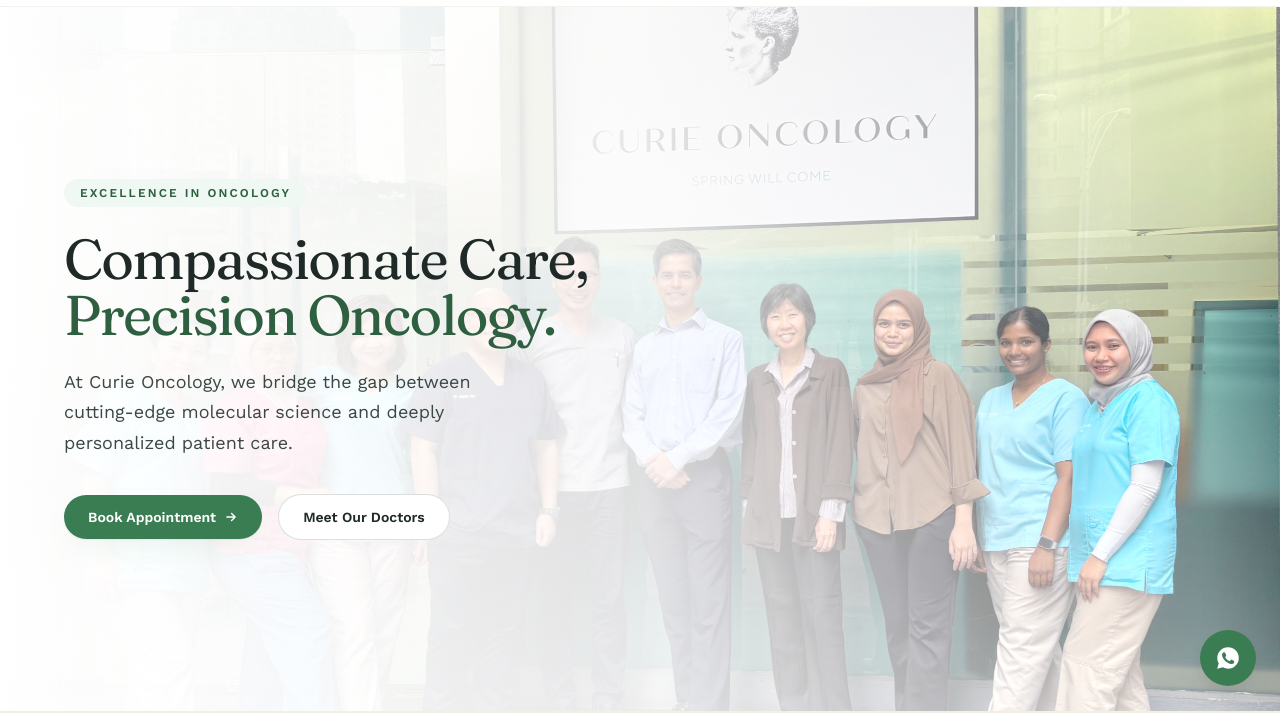
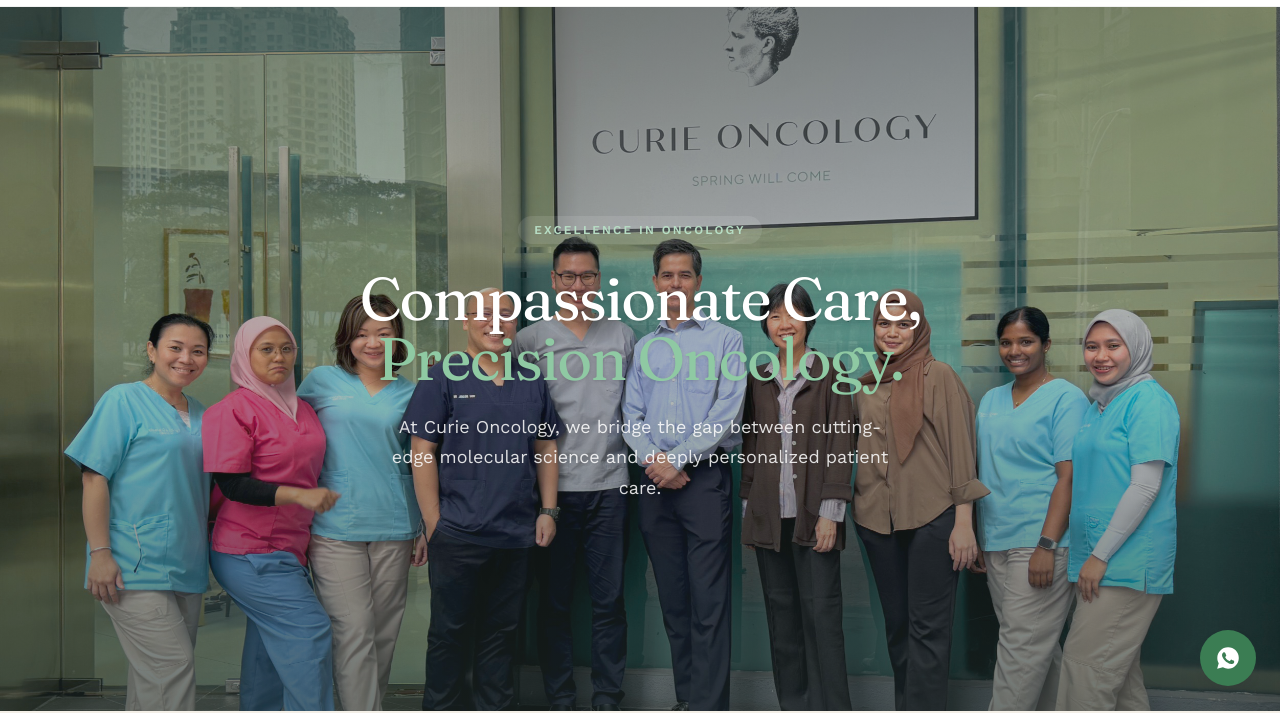
Before and after one commit to adibizuddinashari/curie-oncology, a website: page index.html in a window 1280 px wide. Shown: the part 90-803 px from the top of the page. Drawn offline with nearby package versions, Linux system fonts and the light colour scheme.

Commit message:
Pin the homepage hero so Who We Are scrolls up over it
- Hero + Who We Are are now wrapped in a shared relative container so the
  hero's sticky containing block is scoped to just those two sections —
  without this, the sticky hero's containing block was <main> (the whole
  page), so it kept bleeding through every later section instead of just
  the one meant to cover it.
- Hero: removed the Book Appointment / Meet Our Doctors buttons, centered
  the eyebrow/headline/subtext, and switched to the dark-overlay + white
  text treatment used on the Doctors page hero for a consistent look.

```diff
--- a/index.html
+++ b/index.html
@@ -40,36 +40,27 @@
 </header>
 
   <main>
-    <!-- Hero -->
-<section class="relative flex w-full min-h-[calc(100vh-6rem)] items-center overflow-hidden">
+    <!-- Hero (pinned) + Who We Are (scrolls up over it) -->
+<div class="relative">
+<section class="sticky top-0 z-0 flex w-full min-h-[calc(100vh-6rem)] items-center justify-center overflow-hidden px-6 text-center">
   <div class="absolute inset-0">
     <img src="assets/img/clinic/clinic-team-entrance.jpg" alt="Curie Oncology clinical team at the Bangsar South entrance" class="h-full w-full object-cover" />
-    <div class="absolute inset-0 bg-gradient-to-r from-cream-100 via-cream-100/85 to-cream-100/10"></div>
-    <div class="absolute inset-0 bg-gradient-to-t from-cream-100/40 via-transparent to-transparent"></div>
+    <div class="absolute inset-0 bg-gradient-to-b from-ink-900/55 via-ink-900/30 to-ink-900/65"></div>
   </div>
-  <div class="relative mx-auto w-full max-w-[1200px] px-6 py-20">
-    <div class="max-w-xl" data-reveal>
-      <span class="section-eyebrow inline-block rounded-full bg-sage-50 px-4 py-1.5">Excellence in Oncology</span>
-      <h1 class="mt-6 text-4xl sm:text-5xl md:text-[3.5rem]">
-        <span class="block">Compassionate Care,</span>
-        <span class="block text-sage-700">Precision Oncology.</span>
-      </h1>
-      <p class="mt-6 max-w-md text-lg leading-relaxed17 text-ink-700">
-        At Curie Oncology, we bridge the gap between cutting-edge molecular science and deeply personalized patient care.
-      </p>
-      <div class="mt-9 flex flex-wrap items-center gap-4">
-        <a href="#contact" class="btn-primary">
-          Book Appointment
-          <svg width="14" height="14" viewBox="0 0 24 24" fill="none" stroke="currentColor" stroke-width="2.5" stroke-linecap="round"><path d="M5 12h14M13 6l6 6-6 6"/></svg>
-        </a>
-        <a href="our-doctors.html" class="btn-secondary">Meet Our Doctors</a>
-      </div>
-    </div>
+  <div class="relative z-10 mx-auto max-w-2xl" data-reveal>
+    <span class="inline-block rounded-full bg-white/10 px-4 py-1.5 text-xs font-semibold uppercase tracking-[0.18em] text-sage-200">Excellence in Oncology</span>
+    <h1 class="mt-6 text-4xl text-white drop-shadow sm:text-5xl md:text-6xl">
+      <span class="block">Compassionate Care,</span>
+      <span class="block text-sage-300">Precision Oncology.</span>
+    </h1>
+    <p class="mx-auto mt-6 max-w-lg text-lg leading-relaxed17 text-white/85 drop-shadow">
+      At Curie Oncology, we bridge the gap between cutting-edge molecular science and deeply personalized patient care.
+    </p>
   </div>
 </section>
 
 <!-- Who We Are / Mission & Values -->
-<section class="bg-cream-200 py-24">
+<section class="relative z-10 bg-cream-200 py-24">
   <div class="mx-auto max-w-[1200px] px-6">
     <div class="max-w-2xl" data-reveal>
       <h2 class="text-3xl text-sage-700 sm:text-4xl">Who We Are</h2>
@@ -109,6 +100,7 @@
     </div>
   </div>
 </section>
+</div>
 
 <!-- Our Team -->
 <section class="bg-cream-100 py-24">
```
Also changed, not shown: src/pages/home.html (+15 -23 lines), assets/css/style.css.
